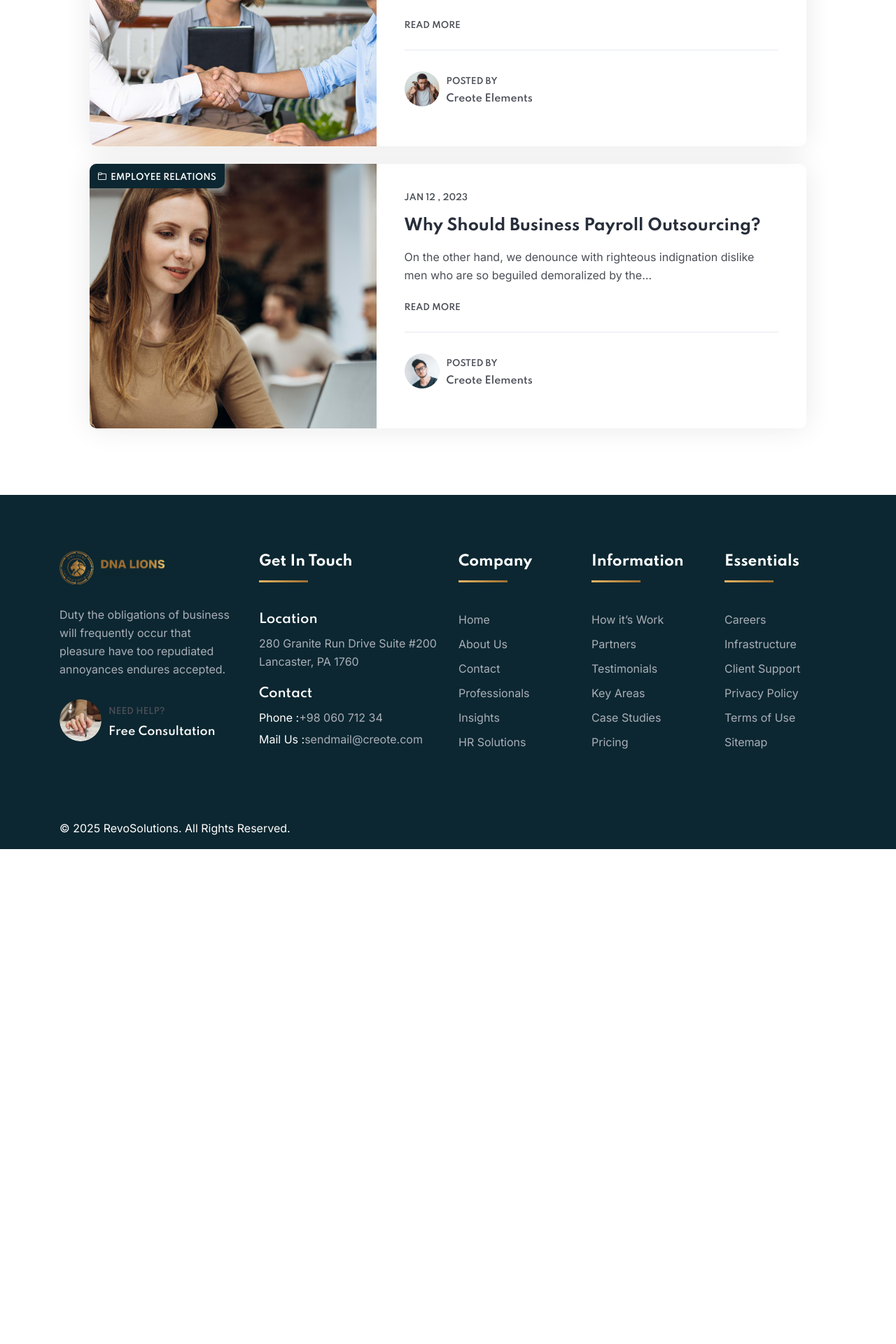
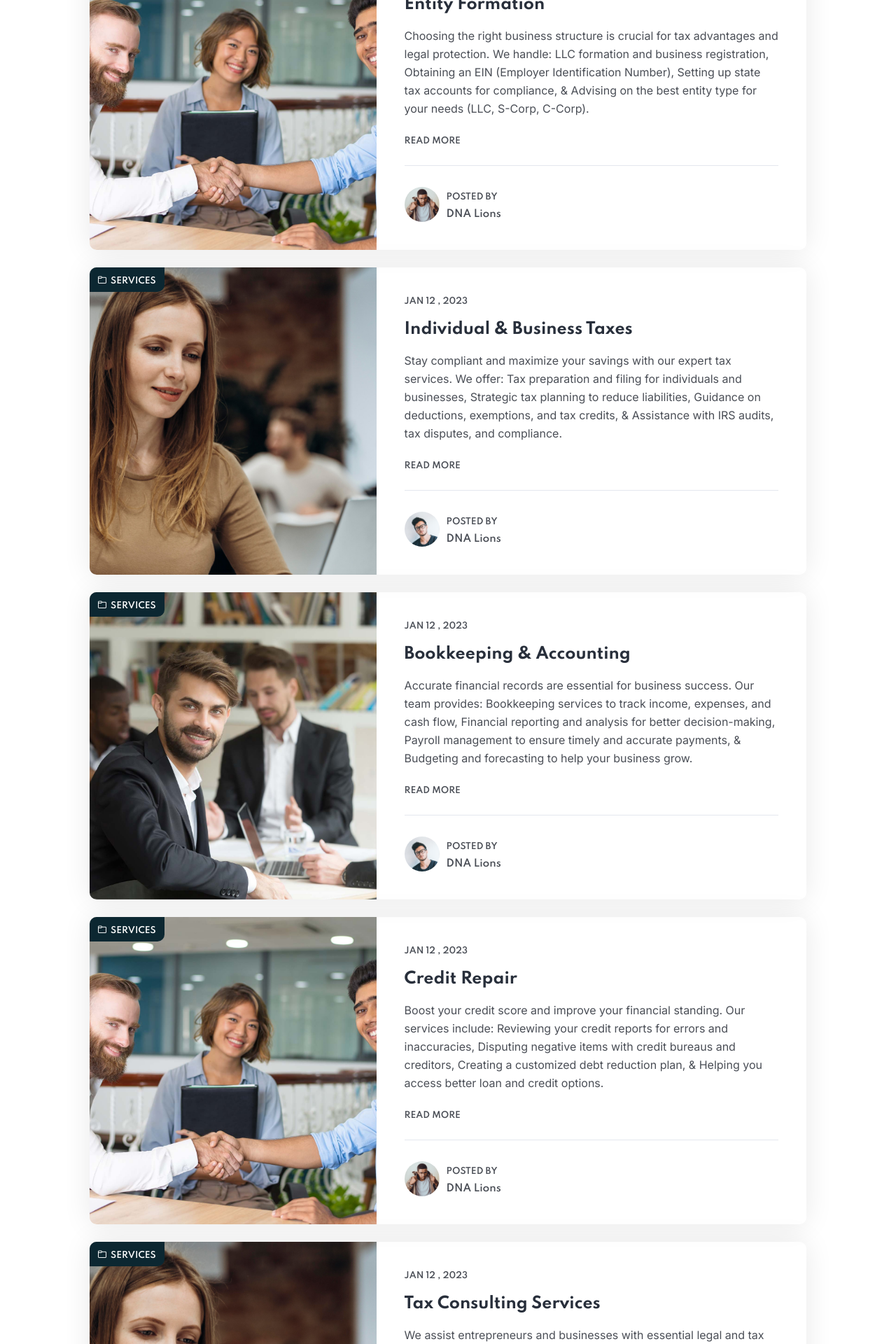
Before and after one commit to yeabtsega45/DNA-Lions, a Next.js app: page /services in a window 1280 px wide. Shown: the part 800-2720 px from the top of the page at 70% size. Before the commit the page ends 2013 px from the top, so only its background shows below. Built offline with nearby package versions, Linux system fonts and the light colour scheme; a web font is replaced by a local one.

Commit message:
update services page content

```diff
--- a/components/sections/BlogSoftware.js
+++ b/components/sections/BlogSoftware.js
@@ -18,7 +18,7 @@ function BlogSoftware() {
                 />
                 <a href="#" className="categories">
                   <i className="icon-folder" />
-                  EMPLOYEE RELATIONS
+                  SERVICES
                 </a>
               </div>
               <div className="content_box">
@@ -28,12 +28,17 @@ function BlogSoftware() {
                 <div className="source">
                   <h2 className="title">
                     <a href="blog-single.html" rel="bookmark">
-                      Workplace problems in your business?
+                      Build Business Credit (No PG)
                     </a>
                   </h2>
                   <p className="short_desc">
-                    On the other hand, we denounce with righteous indignation
-                    dislike men who are so beguiled demoralized by the…
+                    Establish and grow your business credit profile using your
+                    EIN, without a personal guarantee (PG) or SSN. This allows
+                    you to qualify for high-limit credit cards, lines of credit,
+                    and funding, independent of your personal credit. Whether
+                    you’re forming a new LLC or already have one, we guide you
+                    through every step to ensure your business builds strong
+                    credit and gains access to financial opportunities.
                   </p>
                   <a href="#" className="link__go">
                     Read more
@@ -49,7 +54,7 @@ function BlogSoftware() {
                   />
                   <div className="contnet_a">
                     <p>POSTED BY</p>
-                    <h4>Creote Elements</h4>
+                    <h4>DNA Lions</h4>
                   </div>
                 </div>
               </div>
@@ -65,7 +70,7 @@ function BlogSoftware() {
                 />
                 <a href="#" className="categories">
                   <i className="icon-folder" />
-                  EMPLOYEE RELATIONS
+                  SERVICES
                 </a>
               </div>
               <div className="content_box">
@@ -75,12 +80,16 @@ function BlogSoftware() {
                 <div className="source">
                   <h2 className="title">
                     <a href="blog-single.html" rel="bookmark">
-                      How to Handle Your Good Employee
+                      Entity Formation
                     </a>
                   </h2>
                   <p className="short_desc">
-                    On the other hand, we denounce with righteous indignation
-                    dislike men who are so beguiled demoralized by the…
+                    Choosing the right business structure is crucial for tax
+                    advantages and legal protection. We handle: LLC formation
+                    and business registration, Obtaining an EIN (Employer
+                    Identification Number), Setting up state tax accounts for
+                    compliance, & Advising on the best entity type for your
+                    needs (LLC, S-Corp, C-Corp).
                   </p>
                   <a href="#" className="link__go">
                     Read more
@@ -96,7 +105,7 @@ function BlogSoftware() {
                   />
                   <div className="contnet_a">
                     <p>POSTED BY</p>
-                    <h4>Creote Elements</h4>
+                    <h4>DNA Lions</h4>
                   </div>
                 </div>
               </div>
@@ -114,7 +123,7 @@ function BlogSoftware() {
                 />
                 <a href="#" className="categories">
                   <i className="icon-folder" />
-                  EMPLOYEE RELATIONS
+                  SERVICES
                 </a>
               </div>
               <div className="content_box">
@@ -124,12 +133,16 @@ function BlogSoftware() {
                 <div className="source">
                   <h2 className="title">
                     <a href="blog-single.html" rel="bookmark">
-                      Why Should Business Payroll Outsourcing?
+                      Individual & Business Taxes
                     </a>
                   </h2>
                   <p className="short_desc">
-                    On the other hand, we denounce with righteous indignation
-                    dislike men who are so beguiled demoralized by the…
+                    Stay compliant and maximize your savings with our expert tax
+                    services. We offer: Tax preparation and filing for
+                    individuals and businesses, Strategic tax planning to reduce
+                    liabilities, Guidance on deductions, exemptions, and tax
+                    credits, & Assistance with IRS audits, tax disputes, and
+                    compliance.
                   </p>
                   <a href="#" className="link__go">
                     Read more
@@ -145,7 +158,164 @@ function BlogSoftware() {
                   />
                   <div className="contnet_a">
                     <p>POSTED BY</p>
-                    <h4>Creote Elements</h4>
+                    <h4>DNA Lions</h4>
+                  </div>
+                </div>
+              </div>
+            </div>
+          </div>
+          <div className="grid_box _card">
+            <div className="news_box default_style list_view has_images">
+              <div className="image img_hover-1">
+                <img
+                  src="../assets/images/cal-to-action.jpg"
+                  className="img-fluid"
+                  alt="img"
+                />
+                <a href="#" className="categories">
+                  <i className="icon-folder" />
+                  SERVICES
+                </a>
+              </div>
+              <div className="content_box">
+                <div className="date">
+                  <span className="date_in_number">Jan 12 , 2023</span>
+                </div>
+                <div className="source">
+                  <h2 className="title">
+                    <a href="blog-single.html" rel="bookmark">
+                      Bookkeeping & Accounting
+                    </a>
+                  </h2>
+                  <p className="short_desc">
+                    Accurate financial records are essential for business
+                    success. Our team provides: Bookkeeping services to track
+                    income, expenses, and cash flow, Financial reporting and
+                    analysis for better decision-making, Payroll management to
+                    ensure timely and accurate payments, & Budgeting and
+                    forecasting to help your business grow.
+                  </p>
+                  <a href="#" className="link__go">
+                    Read more
+                  </a>
+                </div>
+                <div className="auhtour_box">
+                  <img
+                    alt="img"
+                    className="img-fluid"
+                    src="assets/images/auth-2.png"
+                    height={60}
+                    width={60}
+                  />
+                  <div className="contnet_a">
+                    <p>POSTED BY</p>
+                    <h4>DNA Lions</h4>
+                  </div>
+                </div>
+              </div>
+            </div>
+          </div>
+          <div className="grid_box _card">
+            <div className="news_box default_style list_view has_images">
+              <div className="image img_hover-1">
+                <img
+                  src="../assets/images/cal-to-action-2.jpg"
+                  className="img-fluid"
+                  alt="img"
+                />
+                <a href="#" className="categories">
+                  <i className="icon-folder" />
+                  SERVICES
+                </a>
+              </div>
+              <div className="content_box">
+                <div className="date">
+                  <span className="date_in_number">Jan 12 , 2023</span>
+                </div>
+                <div className="source">
+                  <h2 className="title">
+                    <a href="blog-single.html" rel="bookmark">
+                      Credit Repair
+                    </a>
+                  </h2>
+                  <p className="short_desc">
+                    Boost your credit score and improve your financial standing.
+                    Our services include: Reviewing your credit reports for
+                    errors and inaccuracies, Disputing negative items with
+                    credit bureaus and creditors, Creating a customized debt
+                    reduction plan, & Helping you access better loan and credit
+                    options.
+                  </p>
+                  <a href="#" className="link__go">
+                    Read more
+                  </a>
+                </div>
+                <div className="auhtour_box">
+                  <img
+                    alt="img"
+                    className="img-fluid"
+                    src="assets/images/auth-1.png"
+                    height={60}
+                    width={60}
+                  />
+                  <div className="contnet_a">
+                    <p>POSTED BY</p>
+                    <h4>DNA Lions</h4>
+                  </div>
+                </div>
+              </div>
+            </div>
+          </div>
+          <div className="grid_box _card">
+            <div className="news_box default_style list_view has_images">
+              <div className="image img_hover-1">
+                <img
+                  width={1920}
+                  height={1052}
+                  src="../assets/images/expertise-bg-1.jpg"
+                  className="img-fluid"
+                  alt="img"
+                />
+                <a href="#" className="categories">
+                  <i className="icon-folder" />
+                  SERVICES
+                </a>
+              </div>
+              <div className="content_box">
+                <div className="date">
+                  <span className="date_in_number">Jan 12 , 2023</span>
+                </div>
+                <div className="source">
+                  <h2 className="title">
+                    <a href="blog-single.html" rel="bookmark">
+                      Tax Consulting Services
+                    </a>
+                  </h2>
+                  <p className="short_desc">
+                    We assist entrepreneurs and businesses with essential legal
+                    and tax requirements, including: Business registration &
+                    name filing, Obtaining a Federal Employer Identification
+                    Number (FEIN), State tax setup, including sales tax,
+                    employee withholding, and unemployment tax, Assistance with
+                    professional licenses, business permits, and certifications,
+                    & Guidance on becoming a SWAM-certified business (Small,
+                    Woman-Owned, Minority-Owned).
+                  </p>
+                  <a href="#" className="link__go">
+                    Read more
+                  </a>
+                </div>
+                <div className="auhtour_box">
+                  <img
+                    alt="img"
+                    className="img-fluid"
+                    src="assets/images/auth-2.png"
+                    height={60}
+                    width={60}
+                  />
+                  <div className="contnet_a">
+                    <p>POSTED BY</p>
+                    <h4>DNA Lions</h4>
                   </div>
                 </div>
               </div>
```
